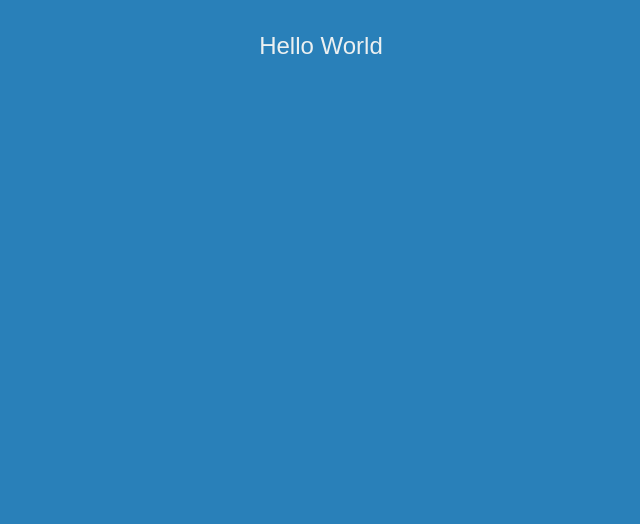
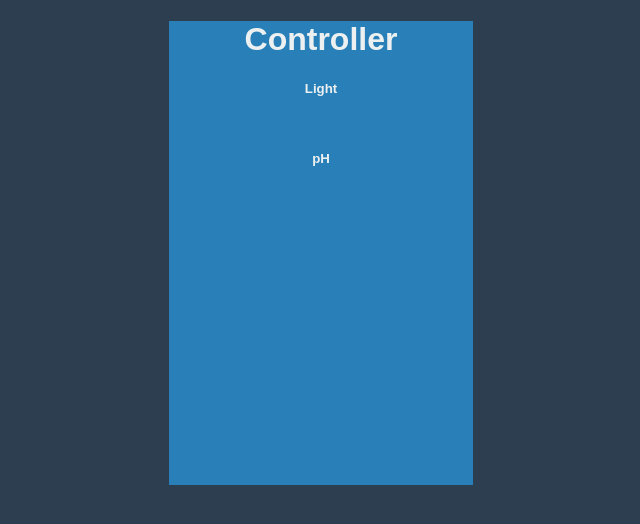
Before and after one commit to elmeltone/controller, a React app: page / in a window 1280 px wide. Shown: the top 524 px of the page, without its empty margins (319-959 px from the left). Built offline with nearby package versions, Linux system fonts and the light colour scheme.

Commit message:
Establishes outer container and instruments

```diff
--- a/package.json
+++ b/package.json
@@ -29,6 +29,7 @@
   },
   "devDependencies": {
     "node-sass": "3.10.1",
+    "nodemon": "1.11.0",
     "webpack": "1.13.3",
     "webpack-dev-server": "1.16.2"
   },
--- a/src/components/App.js
+++ b/src/components/App.js
@@ -20,7 +20,20 @@ import React from 'react';
 class App extends React.Component {
   render() {
     return (
-      <p>Hello World</p>
+      <div className="container">
+        <div className="masthead">
+          <h1>Controller</h1>
+        </div>
+        <div className="dashboard">
+          <div className="instrument light">
+            <h5>Light</h5>
+          </div>
+          <div className="instrument pH">
+            <h5>pH</h5>
+          </div>
+        </div>
+      </div>
+
     )
   }
 };
--- a/src/index.css
+++ b/src/index.css
@@ -382,8 +382,19 @@ textarea {
 /***** Mixins ******/
 /***** General Styles ******/
 body {
+  background: #2C3E50;
+  color: #ECF0F1;
+  text-align: center;
+  font-size: 16px; }
+
+/***** Specific Styles ******/
+.container {
+  width: 304px;
+  height: 464px;
+  margin: 0 auto;
   background: #2980B9;
-  color: #ECF0F1;
-  padding: 8px;
-  text-align: center;
-  font-size: 24px; }
+  color: #ECF0F1; }
+
+.instrument {
+  width: 100%;
+  height: 48px; }
--- a/src/sass/main.scss
+++ b/src/sass/main.scss
@@ -30,9 +30,23 @@ white: #ECF0F1;
 /***** General Styles ******/
 
 body {
+  background: $dark;
+  color: $plain;
+  text-align: center;
+  font-size: 16px;
+}
+
+/***** Specific Styles ******/
+
+.container {
+  width: 304px;
+  height: 464px;
+  margin: 0 auto;
   background: $anchor;
   color: $plain;
-  padding: 8px;
-  text-align: center;
-  font-size: 24px;
 }
+
+.instrument {
+  width: 100%;
+  height: 48px;
+}
```
Also changed, not shown: 2 other files (tests, documents, lock files or other folders).
